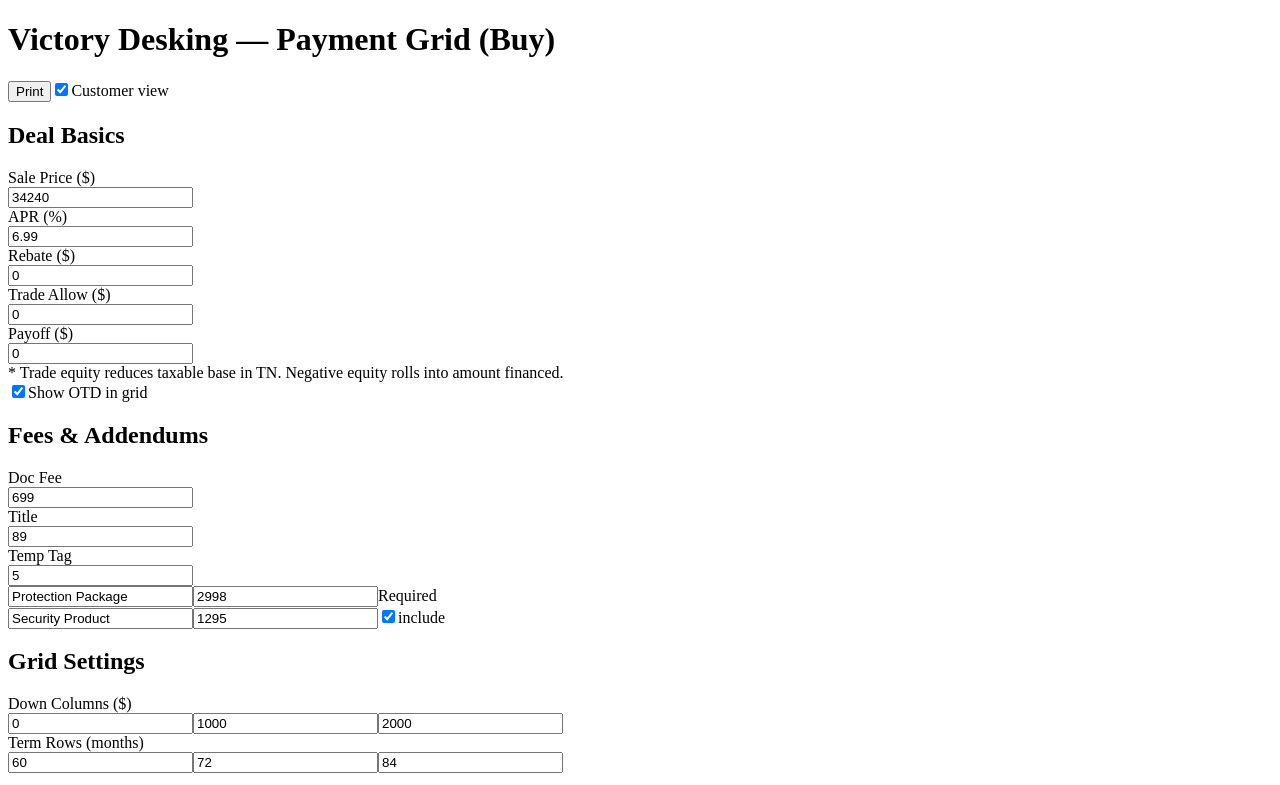
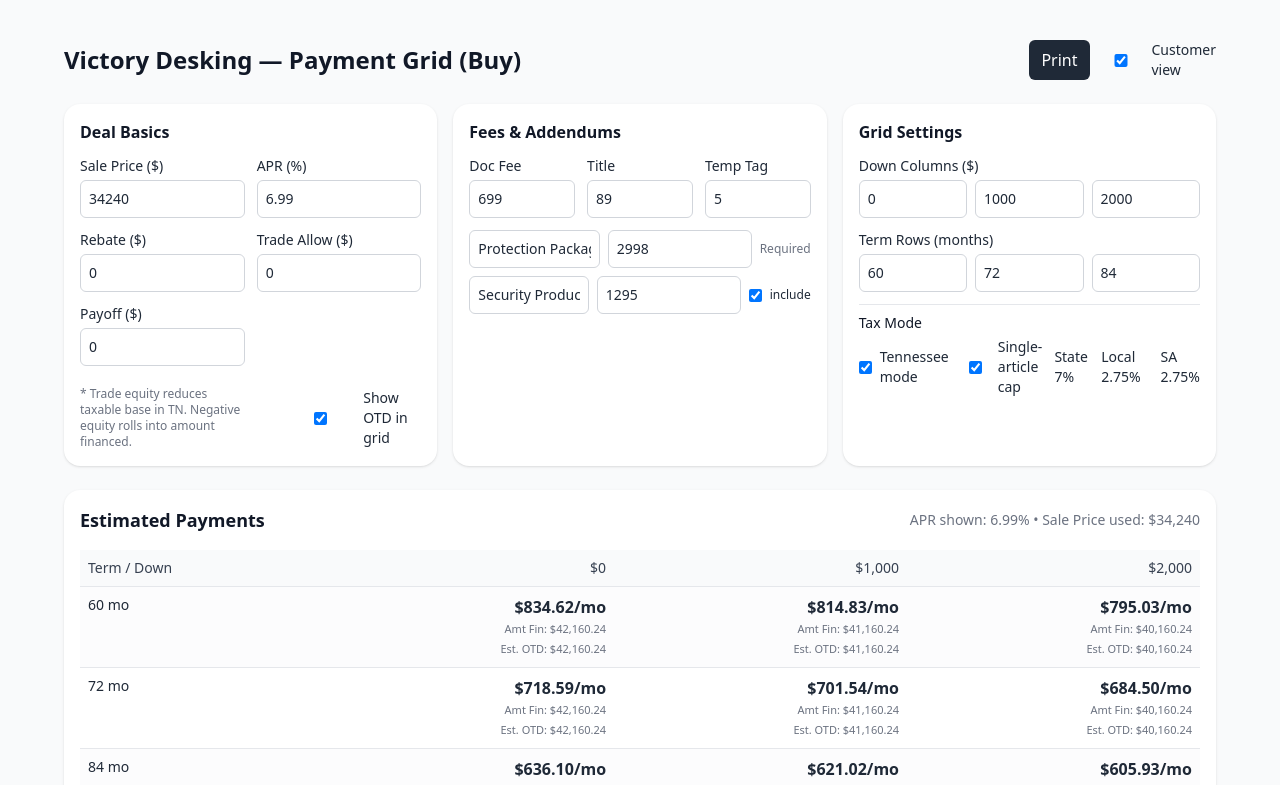
Before and after one commit to 1pocket/deskingapp, a Next.js app: page / in a window 1280 px wide. Shown: the top 785 px of the page. Built offline with nearby package versions, Linux system fonts and the light colour scheme.

Commit message:
Update globals.css

```diff
--- a/styles/globals.css
+++ b/styles/globals.css
@@ -1,14 +1,108 @@
+@tailwind base;
+@tailwind components;
+@tailwind utilities;
+
+/* ---------- Screen Defaults ---------- */
+body {
+  @apply bg-gray-100 text-gray-800 font-sans;
+  -webkit-font-smoothing: antialiased;
+  -moz-osx-font-smoothing: grayscale;
+}
+
+/* Headings */
+h1, h2, h3, h4 {
+  @apply font-semibold text-gray-900;
+}
+
+/* Cards */
+.card {
+  @apply bg-white rounded-2xl shadow p-6;
+}
+
+/* Tables */
+table {
+  @apply border-collapse w-full;
+}
+th, td {
+  @apply border-b border-gray-200 p-2;
+}
+th {
+  @apply bg-gray-50 text-gray-700 font-medium;
+}
+td {
+  @apply text-gray-800;
+}
+
+/* Buttons */
+button {
+  @apply rounded-md px-4 py-2 font-medium transition;
+}
+button.primary {
+  @apply bg-blue-600 text-white hover:bg-blue-700;
+}
+button.secondary {
+  @apply bg-gray-200 text-gray-700 hover:bg-gray-300;
+}
+button.danger {
+  @apply bg-red-600 text-white hover:bg-red-700;
+}
+
+/* Form Inputs */
+input, select, textarea {
+  @apply rounded-md border border-gray-300 p-2 w-full text-sm;
+}
+input:focus, select:focus, textarea:focus {
+  @apply outline-none ring-2 ring-blue-500 border-blue-500;
+}
+
+/* Grid alternation */
+tr.odd {
+  @apply bg-gray-50/50;
+}
+
+/* ---------- Print Styles ---------- */
 @media print {
+  body {
+    background: #fff !important;
+    color: #000;
+    margin: 0;
+  }
+
+  /* Hide everything by default */
   body * {
     visibility: hidden;
   }
+
+  /* Show only customer view */
   #customer-print, #customer-print * {
     visibility: visible;
   }
+
   #customer-print {
     position: absolute;
     left: 0;
     top: 0;
     width: 100%;
+    background: #fff !important;
+    padding: 20px;
+  }
+
+  /* Hide no-print elements */
+  .no-print {
+    display: none !important;
+  }
+
+  /* Print typography */
+  h1, h2, h3 {
+    color: #000 !important;
+  }
+
+  table {
+    font-size: 12px;
+  }
+
+  th, td {
+    border: 1px solid #ccc !important;
+    padding: 6px !important;
   }
 }
```
